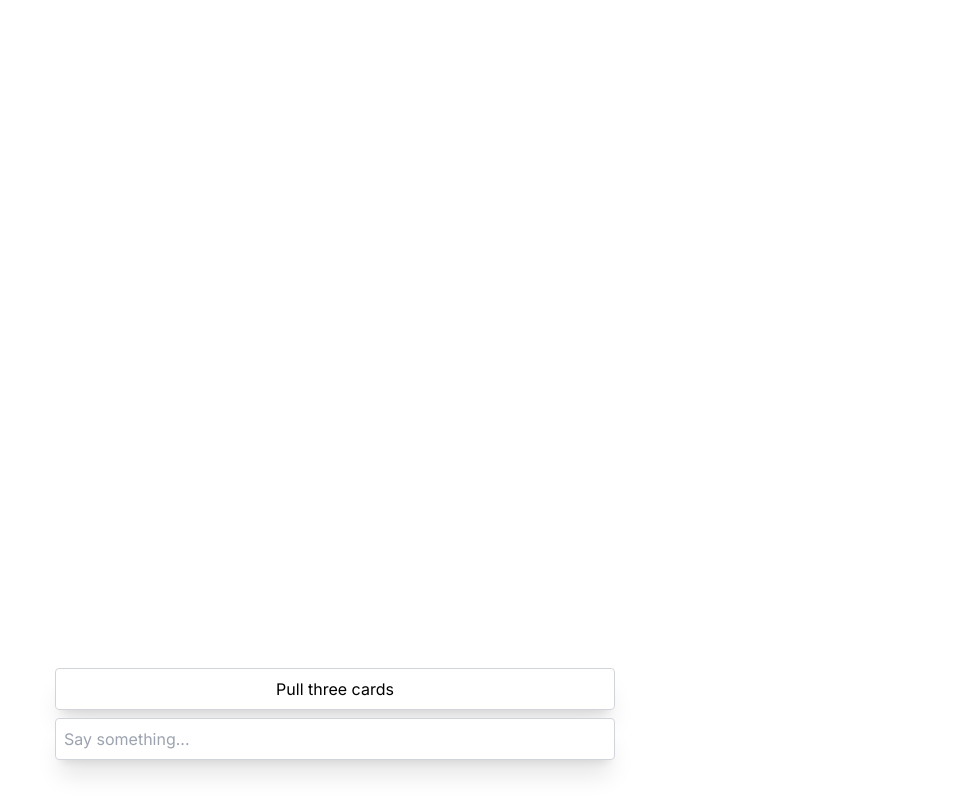
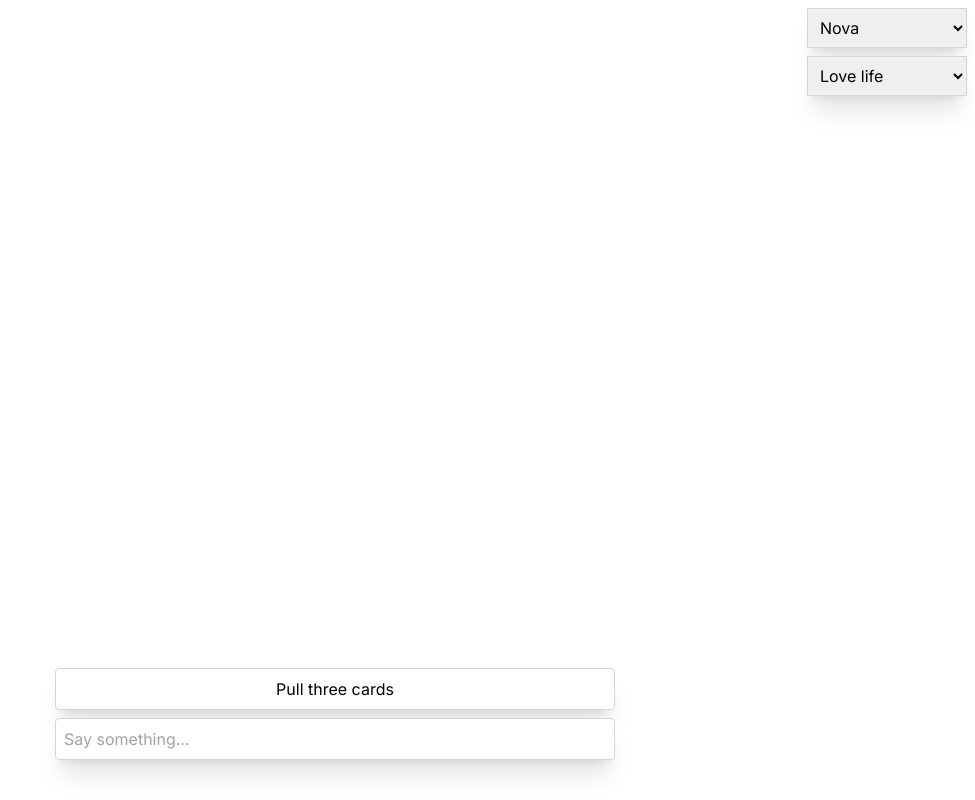
Before and after one commit to far0s/irmai, a Next.js app: page / in a window 1280 px wide. Shown: the whole page, without its empty margins (305-1280 px from the left). Built offline with nearby package versions, Linux system fonts and the light colour scheme.

Commit message:
controls for subject and voice

```diff
--- a/app/page.tsx
+++ b/app/page.tsx
@@ -8,6 +8,7 @@ export default function Chat() {
   const { messages, input, handleInputChange, handleSubmit, data } = useChat();
   const [tarotCards, setTarotCards] = useState([]);
   const [subject, setSubject] = useState('love life');
+  const [voice, setVoice] = useState('nova');
   const [irmaiIsThinking, setIrmaiIsThinking] = useState(false);
   const [irmaiIsSpeaking, setIrmaiIsSpeaking] = useState(false);
 
@@ -30,7 +31,7 @@ export default function Chat() {
       method: 'POST',
       body: JSON.stringify({
         input: message.content,
-        voice: 'nova', // alloy, echo, fable, onyx, nova, and shimmer
+        voice: voice, // alloy, echo, fable, onyx, nova, and shimmer
       }),
     });
 
@@ -128,6 +129,29 @@ export default function Chat() {
             {input.length === 0 && tarotCards.length > 0 && <button onClick={composeInput} className="absolute right-0 w-30 p-1 m-1 border border-gray-300 rounded shadow-xl cursor z-1">Compose Prompt</button>}
           </form>
       </div>
+
+      <select
+        className="fixed top-0 right-0 w-40 p-2 m-2 border border-gray-300 shadow-xl cursor"
+        onChange={(event) => setVoice(event.target.value)}
+      >
+        <option value="Voice" disabled>Voice</option>
+        <option value="nova">Nova</option>
+        <option value="alloy">Alloy</option>
+        <option value="echo">Echo</option>
+        <option value="fable">Fable</option>
+        <option value="onyx">Onyx</option>
+        <option value="shimmer">Shimmer</option>
+      </select>
+      <select
+        className="fixed top-12 right-0 w-40 p-2 m-2 border border-gray-300 shadow-xl cursor"
+        onChange={(event) => setSubject(event.target.value)}
+      >
+        <option value="Subject" disabled>Subject</option>
+        <option value="love life">Love life</option>
+        <option value="professional career">Professional Career</option>
+        <option value="next obsession">Next obsession</option>
+        <option value="dinner">Dinner</option>
+      </select>
       {/* <Recorder /> */}
     </div>
   );
```
